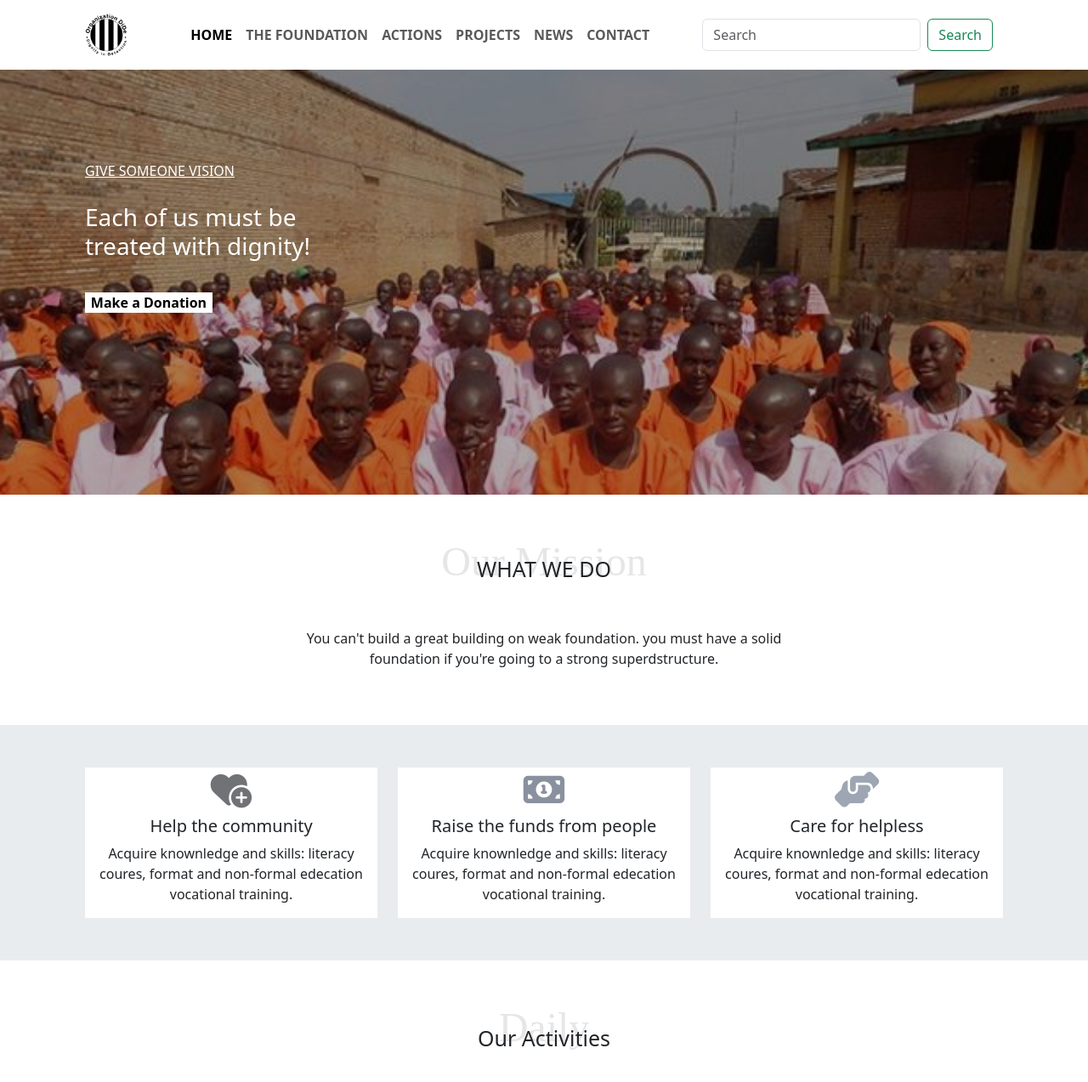
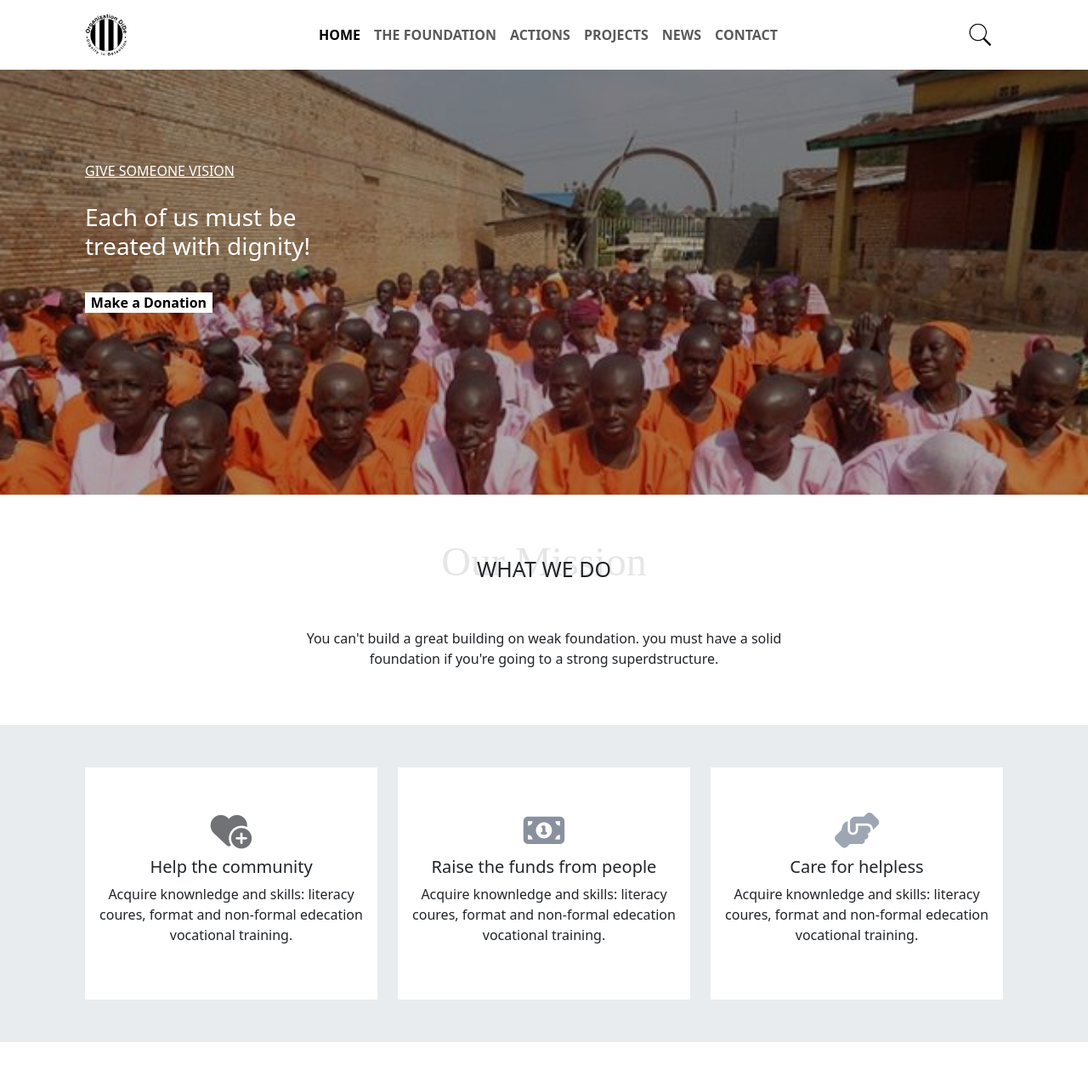
Before and after one commit to angeiradu/Internship, a plain HTML site: page index.html in a window 1280 px wide. Shown: the top 1273 px of the page at 85% size. Drawn offline with nearby package versions, Linux system fonts and the light colour scheme; a web font is replaced by a local one.

Commit message:
last commit

```diff
--- a/index.html
+++ b/index.html
@@ -39,10 +39,7 @@
               <a class="nav-link fw-bold" href="#contact">CONTACT</a>
             </li>
           </ul>
-          <form class="d-flex" role="search">
-            <input class="form-control me-2" type="search" placeholder="Search" aria-label="Search">
-            <button class="btn btn-outline-success" type="submit">Search</button>
-          </form>
+          <img class="search-icon" src="search.png" alt="" height="30px">
         </div>
       </div>
     </nav>
@@ -80,7 +77,7 @@
     <div class="container">
       <div class="row">
         <div class="col-md-4">
-          <div class="card">
+          <div class="card pt-5 pb-5">
             <i class="fa-sharp fa-solid fa-heart-circle-plus fa-2xl card-img-top" style="color: #707275;"></i>
             <div class="card-body text-center">
               <h5 class="card-title">Help the community</h5>
@@ -90,7 +87,7 @@
         </div>
 
         <div class="col-md-4">
-          <div class="card">
+          <div class="card pt-5 pb-5">
             <i class="fa-solid fa-money-bill-1 fa-2xl card-img-top" style="color: #8a919e;"></i>
             <div class="card-body text-center">
               <h5 class="card-title">Raise the funds from people</h5>
@@ -100,7 +97,7 @@
         </div>
 
         <div class="col-md-4">
-          <div class="card">
+          <div class="card pt-5 pb-5">
             <i class="fa-solid fa-handshake-angle fa-2xl card-img-top" style="color: #9ea6b3;"></i>
             <div class="card-body text-center">
               <h5 class="card-title">Care for helpless</h5>
@@ -294,6 +291,5 @@
     <footer>
       <p class="text-center">DideFoundation &copy; 2020</p>
     </footer>
-
 </body>
 </html>
--- a/styles.css
+++ b/styles.css
@@ -234,3 +234,7 @@ footer{
 .border-bottom{
   padding-bottom: -30px;
 }
+
+.search-icon{
+  margin-left: 10px;
+}
```
Also changed, not shown: search.png (added).
